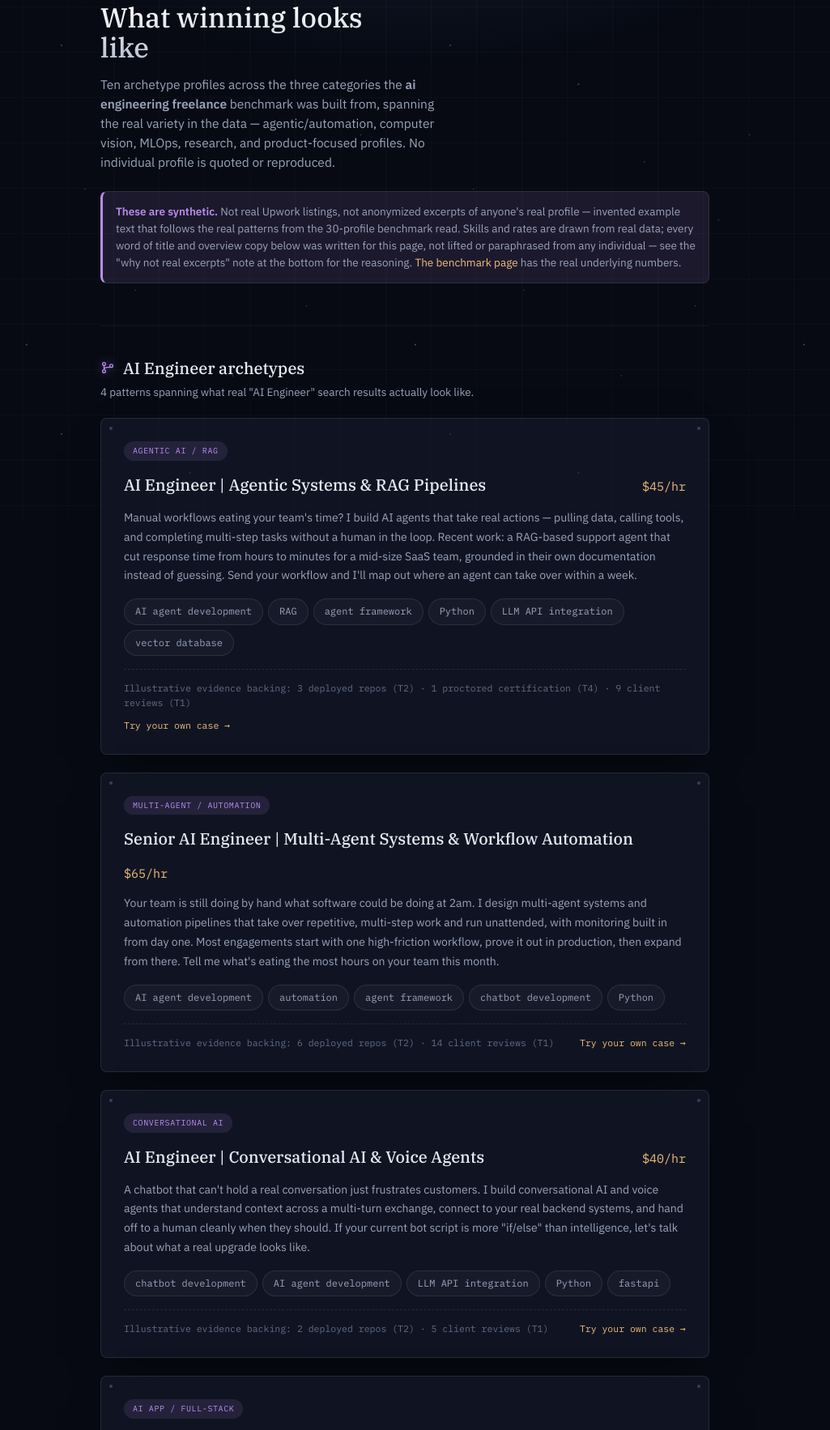
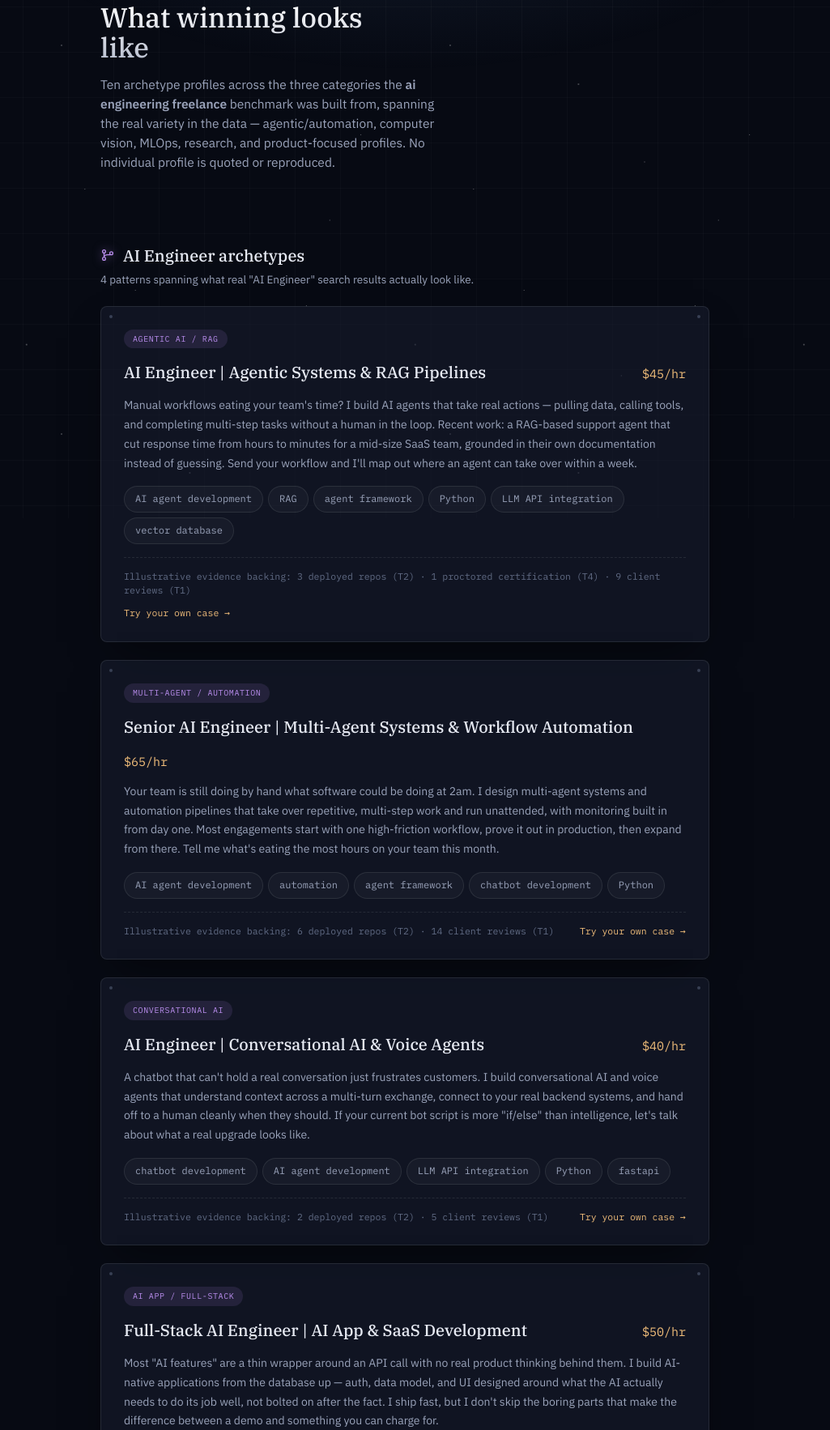
Before and after one commit to jasondhaki/UpworkGitHUBresumeAI, a FastAPI app: page /examples in a window 1280 px wide. Shown: the part 160-1926 px from the top of the page at 81% size, without its empty margins (140-1165 px from the left). Run offline with FastAPI, Linux system fonts and the light colour scheme.

Commit message:
Trim examples page disclosure blocks per request, keep minimal honesty note
Removed the synthetic-banner and "Why not real excerpts?" blocks from
/examples (content-density request, not a reversal of the synthetic-data
decision) and the now-unused .synthetic-banner CSS. The hero paragraph's
"No individual profile is quoted or reproduced" line stays as the sole
remaining disclosure, along with the archetype section headers.

Co-Authored-By: Claude Sonnet 5 <noreply@anthropic.com>

```diff
--- a/app/static/style.css
+++ b/app/static/style.css
@@ -509,18 +509,6 @@ h1, h2, h3 { font-family: var(--font-display); font-weight: 500; margin: 0; colo
 
 /* ---------- examples page (synthetic archetypes) ---------- */
 
-.synthetic-banner {
-  border: 1px solid var(--border);
-  border-left: 3px solid var(--src-github);
-  background: var(--src-github-wash);
-  border-radius: var(--radius);
-  padding: 14px 16px;
-  font-size: 13.5px;
-  color: var(--text-soft);
-  margin: 24px 0 8px;
-}
-.synthetic-banner strong { color: var(--src-github); }
-
 .archetype-card { padding: 26px 28px; margin-bottom: 22px; }
 .archetype-card:last-child { margin-bottom: 0; }
 .archetype-tag {
--- a/app/templates/examples.html
+++ b/app/templates/examples.html
@@ -25,10 +25,6 @@
     <h1>What winning looks like</h1>
     <p>Ten archetype profiles across the three categories the <strong>{{ benchmark.niche.replace('-', ' ') }}</strong> benchmark was built from, spanning the real variety in the data — agentic/automation, computer vision, MLOps, research, and product-focused profiles. No individual profile is quoted or reproduced.</p>
   </section>
-
-  <div class="synthetic-banner fade-in fade-in-1">
-    <strong>These are synthetic.</strong> Not real Upwork listings, not anonymized excerpts of anyone's real profile — invented example text that follows the real patterns from the 30-profile benchmark read. Skills and rates are drawn from real data; every word of title and overview copy below was written for this page, not lifted or paraphrased from any individual — see the "why not real excerpts" note at the bottom for the reasoning. <a href="/benchmark">The benchmark page</a> has the real underlying numbers.
-  </div>
 
   {% set ai_engineer = [
     {
@@ -109,7 +105,7 @@
     },
   ] %}
 
-  <div class="section sec-generated fade-in fade-in-2">
+  <div class="section sec-generated fade-in fade-in-1">
     <h2><svg viewBox="0 0 24 24" fill="none" stroke="currentColor" stroke-width="1.8"><circle cx="6" cy="6" r="2.5"/><circle cx="6" cy="18" r="2.5"/><circle cx="18" cy="9" r="2.5"/><path d="M6 8.5V15.5M6 15.5c0-3 2-4 6-4h4"/></svg>AI Engineer archetypes</h2>
     <p class="section-caption">4 patterns spanning what real "AI Engineer" search results actually look like.</p>
     {% for a in ai_engineer %}{{ archetype_card(a) }}{% endfor %}
@@ -126,11 +122,4 @@
     <p class="section-caption">3 patterns — fine-tuning, research, and product-building profiles.</p>
     {% for a in llm_engineer %}{{ archetype_card(a) }}{% endfor %}
   </div>
-
-  <div class="section fade-in fade-in-2">
-    <h2>Why not real excerpts?</h2>
-    <p class="section-caption" style="max-width: 62ch;">
-      Removing a name doesn't fully solve two separate problems: distinctive details (a specific dollar figure, a named client, a portfolio project title) can still make someone identifiable even without their name attached, and the overview text is each person's own original writing — copyright doesn't require a name to apply, so stripping one doesn't create permission to republish it elsewhere. Both are true independent of Upwork's own terms restricting reuse of profile content off-platform. The archetypes above get you the same lesson (what actually wins in this niche) from the real aggregate patterns, without that exposure.
-    </p>
-  </div>
 {% endblock %}
```
Also changed, not shown: CONTEXT.md (+15 -0 lines).
